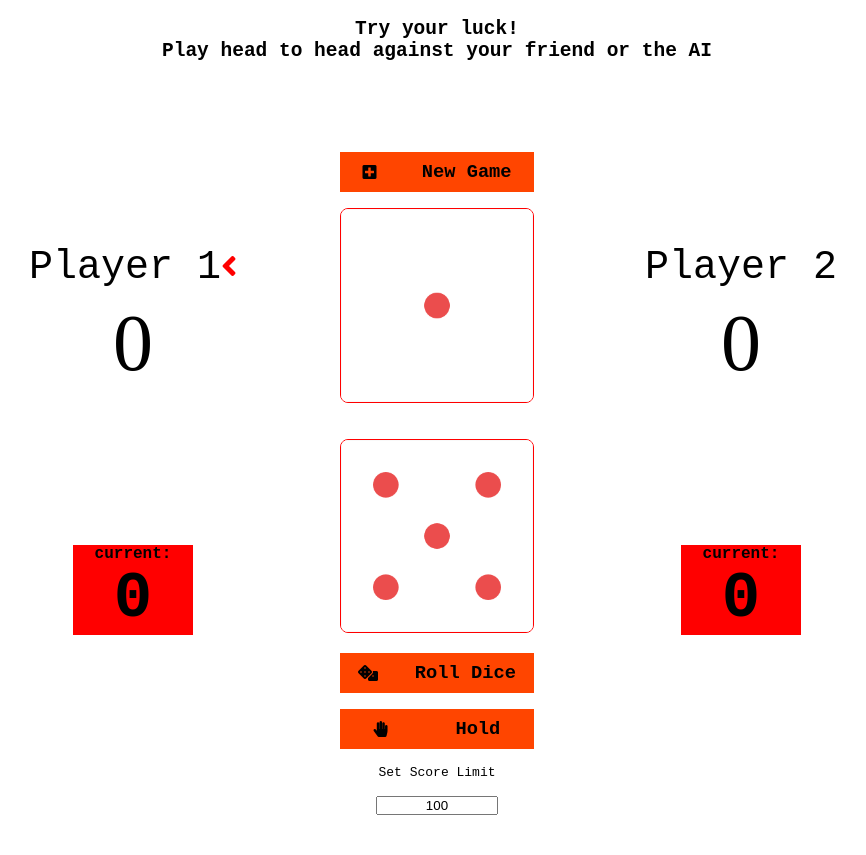
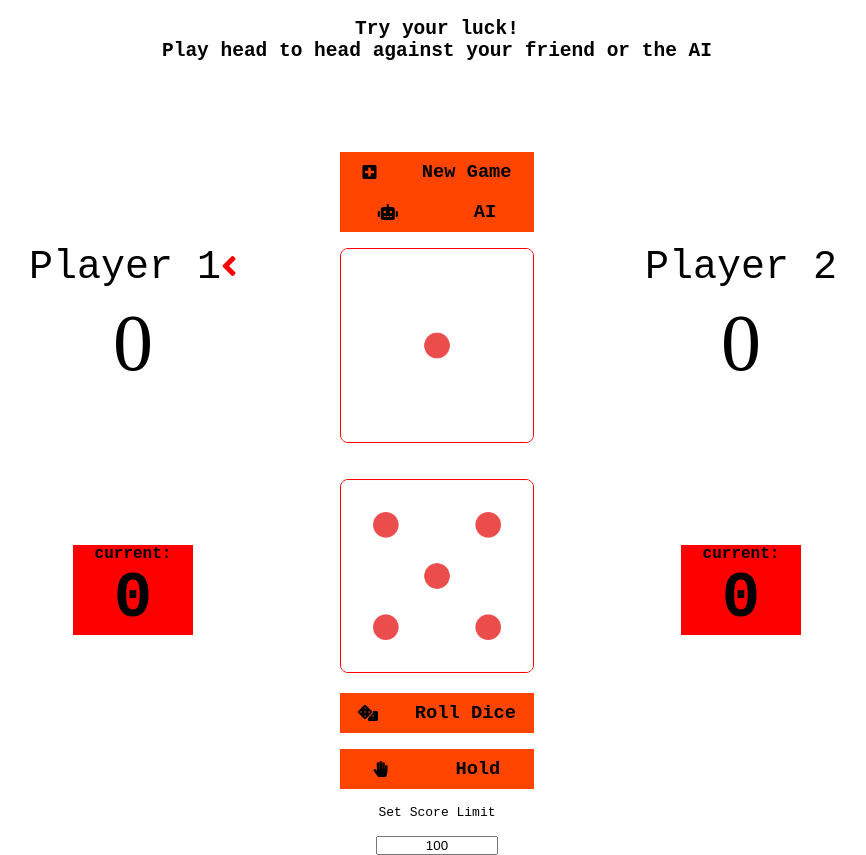
Before and after one commit to YChalfari/Dice-Game, a React (Create React App) app: page / in a window 1280 px wide. Shown: the whole page, without its empty margins (203-1069 px from the left). Before the commit the page ends 815 px from the top, so only its background shows below. Built offline with nearby package versions, Linux system fonts and the light colour scheme.

Commit message:
cant get ai to work

```diff
--- a/src/common/Button.jsx
+++ b/src/common/Button.jsx
@@ -1,11 +1,15 @@
 import React from "react";
 import "./button.css";
 class Button extends React.Component {
+  handleClick(id) {
+    this.props.onClick(id);
+  }
   render() {
     return (
       <div className="btn-wrap">
         <div
-          onClick={this.props.onClick}
+          id={this.props.id}
+          onClick={() => this.handleClick(this.props.id)}
           className="btn"
           // {...this.props.isEnabled}
         >
--- a/src/components/GameBoard.jsx
+++ b/src/components/GameBoard.jsx
@@ -16,14 +16,23 @@ class GameBoard extends React.Component {
         isActive: true,
         currentScore: 0,
         totalScore: 0,
+        name: "Player 1",
       },
       {
         isActive: false,
         currentScore: 0,
         totalScore: 0,
+        name: "Player 2",
       },
     ],
   };
+
+  componentDidUpdate() {
+    if (this.state.players[this.state.activePlayer].name === "ai") {
+      this.handleDiceRoll();
+      console.log("updated");
+    }
+  }
   updateActivePlayer = (obj) => {
     const activeplayer = this.state.activePlayer;
     const playercount = this.state.players.length;
@@ -39,14 +48,10 @@ class GameBoard extends React.Component {
     player.isActive = !player.isActive;
     players[newActive].isActive = !players[newActive].isActive;
     tempState.activePlayer = newActive;
-    console.log(tempState);
 
-    return this.setState(
-      (prev) => {
-        return tempState;
-      },
-      () => console.log(this.state)
-    );
+    return this.setState((prev) => {
+      return tempState;
+    });
   };
   updateScore = (player) => {
     player.totalScore += player.currentScore;
@@ -82,13 +87,13 @@ class GameBoard extends React.Component {
         (tempState.winner = true);
     }
 
-    return this.setState(tempState, () => console.log(this.state));
+    return this.setState(tempState);
   };
   handleChange = (e) => {
     this.setState({ pointsToWin: e.target.value });
   };
-  handleNewGame = () => {
-    this.setState({
+  handleNewGame = (id) => {
+    const temp = {
       pointsToWin: 100,
       diceRolls: [null, null],
       activePlayer: 0,
@@ -98,30 +103,39 @@ class GameBoard extends React.Component {
           isActive: true,
           currentScore: 0,
           totalScore: 0,
+          name: "Player 1",
         },
         {
           isActive: false,
           currentScore: 0,
           totalScore: 0,
+          name: "Player 2",
         },
       ],
-    });
+    };
+    if (id === "ai") {
+      temp.players[1].name = id;
+    }
+    this.setState(temp, console.log(temp, this.state));
   };
   render() {
     const { players, activePlayer } = this.state;
     const player = players[activePlayer];
+
     return (
       <div className="game-board">
-        <Player name="Player 1" data={this.state.players[0]} />
+        <Player name={players[0].name} data={this.state.players[0]} />
         <div className="control-panel">
           <Button
             onClick={this.handleNewGame}
             text="New Game"
             img="plus-square"
+            id="new"
           />
+          <Button onClick={this.handleNewGame} text="AI" img="robot" id="ai" />
           {this.state.winner ? (
             <VictoryScreen
-              winner={`Player ${activePlayer + 1}`}
+              winner={player.name}
               score={player.totalScore + player.currentScore}
             />
           ) : (
@@ -135,12 +149,14 @@ class GameBoard extends React.Component {
                   onClick={this.state.winner ? null : this.handleDiceRoll}
                   text="Roll Dice"
                   img="dice"
+                  id="dice"
                   // isEnabled={this.state.winner && "disabled"}
                 />
                 <Button
                   onClick={this.state.winner ? null : this.updateActivePlayer}
                   text="Hold"
                   img="hand-paper"
+                  id="hold"
                   // isEnabled={this.state.winner && "disabled"}
                 />
                 <label htmlFor="limit">Set Score Limit</label>
@@ -155,7 +171,7 @@ class GameBoard extends React.Component {
             </div>
           )}
         </div>
-        <Player name="Player 2" data={this.state.players[1]} />
+        <Player name={players[1].name} data={this.state.players[1]} />
       </div>
     );
   }
```
